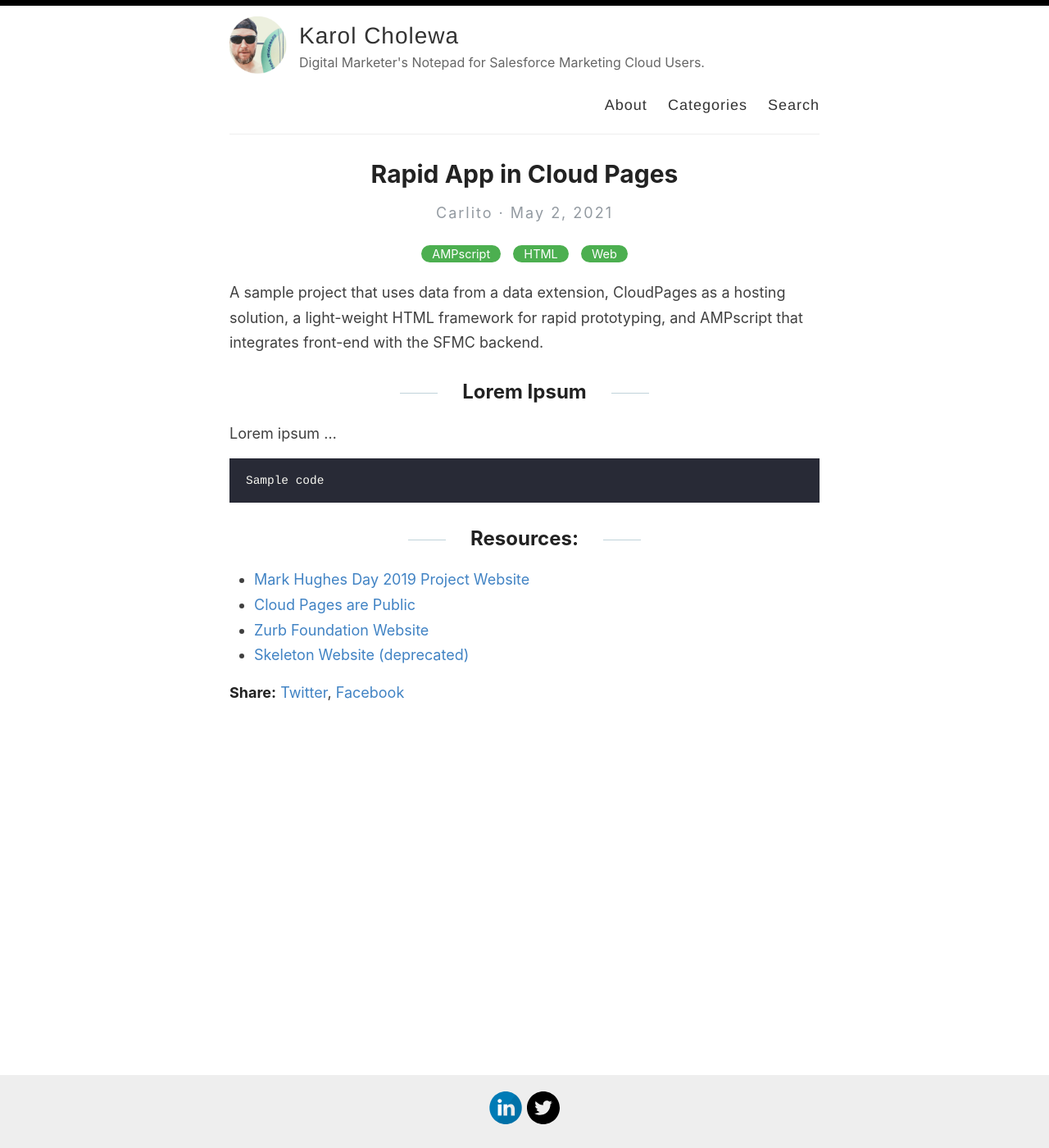
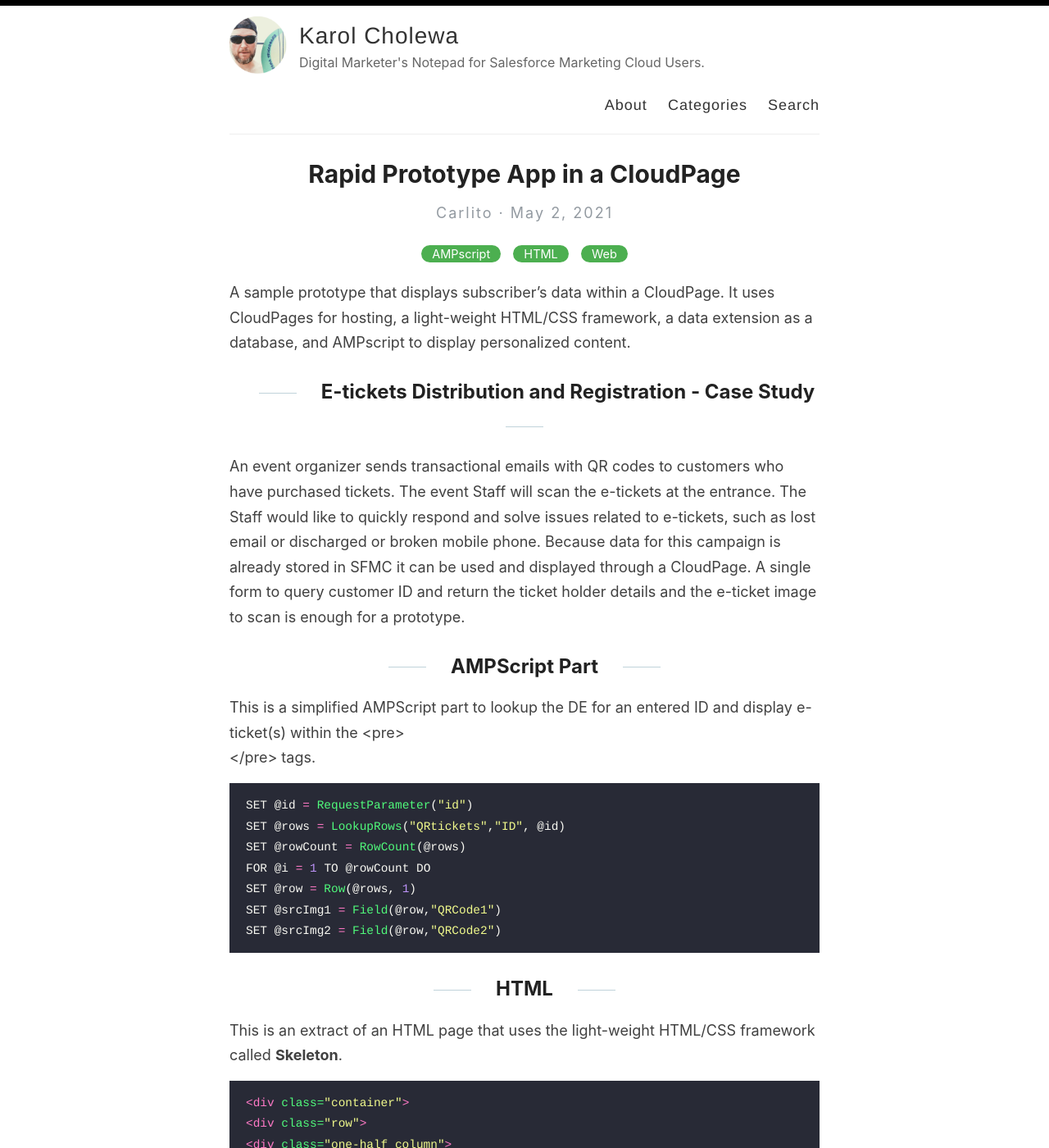
Before and after one commit to karolcholewa/blog, a Jekyll site: the page built from _posts/2021-05-02-rapid-app-in-cloud-pages.md, in a window 1280 px wide and 1400 px high. Shown: the whole window at 82% size. Built offline with Jekyll 4.4.1, drawn with Linux system fonts in a browser that asks for light colours; some of the changed text lies outside the part shown.

Commit message:
updated post

````diff
--- a/_posts/2021-05-02-rapid-app-in-cloud-pages.md
+++ b/_posts/2021-05-02-rapid-app-in-cloud-pages.md
@@ -1,18 +1,55 @@
 ---
 layout: post
-title: "Rapid App in Cloud Pages"
+title: "Rapid Prototype App in a CloudPage"
 categories: [AMPscript, HTML, Web]
 ---
 
-A sample project that uses data from a data extension, CloudPages as a hosting solution, a light-weight HTML framework for rapid prototyping, and AMPscript that integrates front-end with the SFMC backend.
+A sample prototype that displays subscriber's data within a CloudPage. It uses CloudPages for hosting, a light-weight HTML/CSS framework, a data extension as a database, and AMPscript to display personalized content.
 
-## Lorem Ipsum
-Lorem ipsum ...
+## E-tickets Distribution and Registration - Case Study
+An event organizer sends transactional emails with QR codes to customers who have purchased tickets. The event Staff will scan the e-tickets at the entrance. The Staff would like to quickly respond and solve issues related to e-tickets, such as lost email or discharged or broken mobile phone. Because data for this campaign is already stored in SFMC it can be used and displayed through a CloudPage. A single form to query customer ID and return the ticket holder details and the e-ticket image to scan is enough for a prototype.
 
+## AMPScript Part
+This is a simplified AMPScript part to lookup the DE for an entered ID and display e-ticket(s) within the <pre><img></pre> tags.
 
 ```javascript
-Sample code
+SET @id = RequestParameter("id")
+SET @rows = LookupRows("QRtickets","ID", @id)
+SET @rowCount = RowCount(@rows)
+FOR @i = 1 TO @rowCount DO
+SET @row = Row(@rows, 1)
+SET @srcImg1 = Field(@row,"QRCode1")
+SET @srcImg2 = Field(@row,"QRCode2")
 ```
+
+## HTML
+This is an extract of an HTML page that uses the light-weight HTML/CSS framework called **Skeleton**.
+
+```html
+<div class="container">
+<div class="row">
+<div class="one-half column">
+<h2>Show my e-ticket</h2>
+<form action="%%=RequestParameter('PAGEURL')=%%" method="post">
+<label for="id">Enter Customer ID</label>
+<input type="text" name="id">
+<input name="submitted" type="hidden" value="true">
+ <input class="button-primary" type="submit" value="Submit">
+ </form>
+%%[ IF NOT EMPTY(@srcImg1) THEN ]%%
+<h5>Your QR Code Ticket 1:</h5>
+<img style="width:75%; margin-left:12%" src="%%=V(@srcImg1)=%%">
+%%[ENDIF]%%
+%%[ IF NOT EMPTY(@srcImg2) THEN ]%%
+<h5>Your QR Code Ticket 2:</h5>
+<img style="width:75%; margin-left:12%;" src="%%=V(@srcImg2)=%%">
+%%[ENDIF]%%
+</div>
+%%[ NEXT @i ]%%
+</div>
+</div>
+```
+
 
 ## Resources:
 
````
